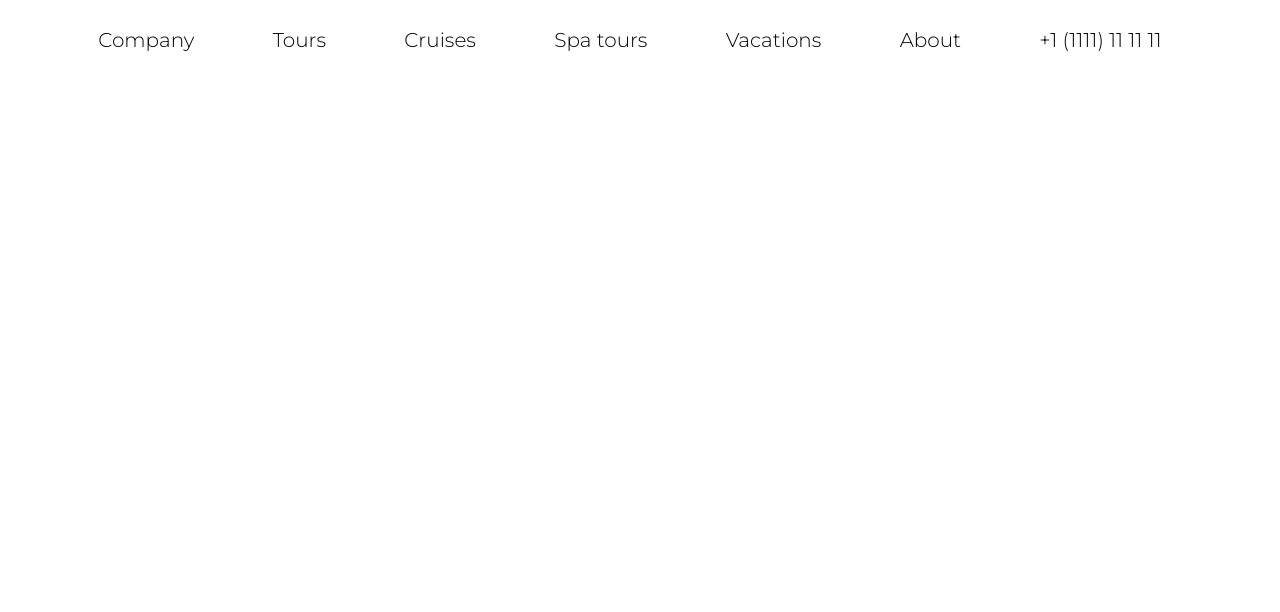
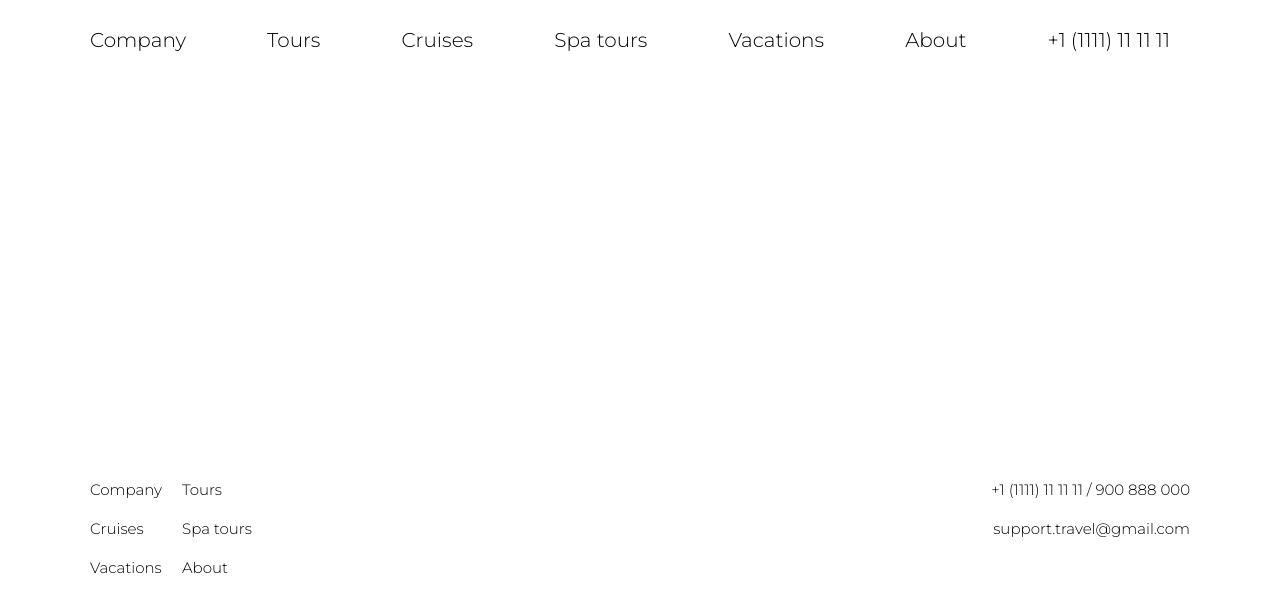
Before and after one commit to Lubov-L/Travel_agency, a React (Create React App) app: page / in a window 1280 px wide. Shown: the top 612 px of the page. Built offline with nearby package versions, Linux system fonts and the light colour scheme.

Commit message:
the main structure

```diff
--- a/package.json
+++ b/package.json
@@ -9,6 +9,7 @@
     "react": "^18.2.0",
     "react-dom": "^18.2.0",
     "react-scripts": "5.0.1",
+    "swiper": "^9.1.1",
     "web-vitals": "^2.1.4"
   },
   "scripts": {
--- a/src/App.js
+++ b/src/App.js
@@ -1,12 +1,16 @@
 import './styles/app.css';
 import Navigation from "./components/UI/Navigation/Navigation";
+import Footer from "./components/UI/Footer/Footer";
+import Slider from "./components/UI/Main/Slider/Slider";
 
 function App() {
-  return (
-    <div className="App">
-      <Navigation/>
-    </div>
-  );
+    return (
+        <div className="App">
+            <Navigation/>
+            <Slider/>
+            <Footer/>
+        </div>
+    );
 }
 
 export default App;
--- /dev/null
+++ b/src/components/UI/Footer/Footer.jsx
@@ -0,0 +1,23 @@
+import React from 'react';
+import cl from "./footer.module.css";
+
+const Footer = () => {
+    return (
+        <div className={cl.footer}>
+            <div className={cl.footer__links}>
+                <a href="public/index.html" className={cl.footer__link}>Company</a>
+                <a href="public/index.html" className={cl.footer__link}>Tours</a>
+                <a href="public/index.html" className={cl.footer__link}>Cruises</a>
+                <a href="public/index.html" className={cl.footer__link}>Spa tours</a>
+                <a href="public/index.html" className={cl.footer__link}>Vacations</a>
+                <a href="public/index.html" className={cl.footer__link}>About</a>
+            </div>
+            <div className={cl.footer__contact}>
+                <a href="public/index.html" className={cl.footer__link}>+1 (1111) 11 11 11 / 900 888 000</a>
+                <a href="public/index.html" className={cl.footer__link}>support.travel@gmail.com</a>
+            </div>
+        </div>
+    );
+};
+
+export default Footer;
--- /dev/null
+++ b/src/components/UI/Footer/footer.module.css
@@ -0,0 +1,28 @@
+.footer,
+.footer__contact {
+    display: flex;
+}
+
+.footer {
+    width: 100%;
+    justify-content: space-between;
+}
+
+.footer__links {
+    display: grid;
+    grid-template-columns: repeat(2, 1fr);
+    grid-gap: 20px;
+}
+
+.footer__link {
+    font-size: 15px;
+}
+
+.footer__contact {
+    flex-direction: column;
+    align-items: flex-end;
+}
+
+.footer__contact > a {
+    margin-bottom: 20px;
+}
--- a/src/components/UI/Main/Slider/Slider.jsx
+++ b/src/components/UI/Main/Slider/Slider.jsx
@@ -0,0 +1,12 @@
+import React from 'react';
+import cl from "./slider.module.css";
+
+const Slider = () => {
+    return (
+        <div className={cl.slider}>
+
+        </div>
+    );
+};
+
+export default Slider;
--- a/src/components/UI/Main/Slider/slider.module.css
+++ b/src/components/UI/Main/Slider/slider.module.css
@@ -0,0 +1,4 @@
+.slider {
+    width: 100%;
+    min-height: 400px;
+}
--- a/src/components/UI/Navigation/navigation.module.css
+++ b/src/components/UI/Navigation/navigation.module.css
@@ -1,9 +1,8 @@
 .nav {
-    max-width: 1200px;
     min-height: 80px;
     width: 100%;
     display: flex;
-    justify-content: space-evenly;
+    justify-content: space-between;
     align-items: center;
 }
 .nav__link {
--- a/src/styles/app.css
+++ b/src/styles/app.css
@@ -14,7 +14,6 @@ a {
 }
 
 .App {
-    width: 100%;
-    display: flex;
-    justify-content: center;
+    max-width: 1100px;
+    margin: 0 auto;
 }
```
Also changed, not shown: 1 other file (tests, documents, lock files or other folders).
